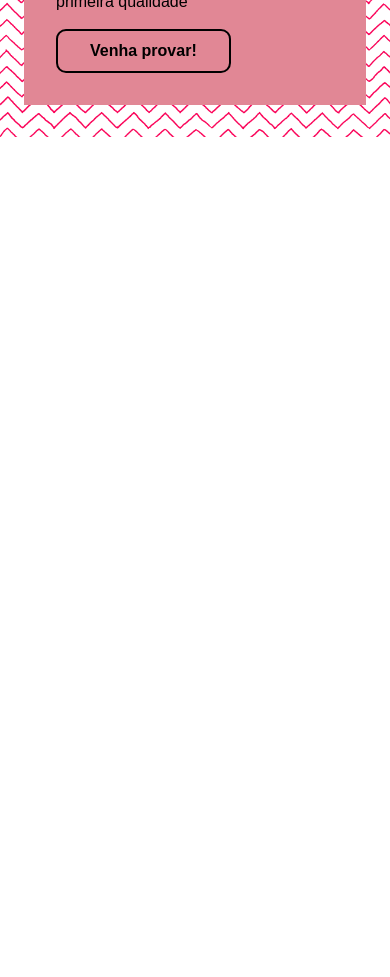
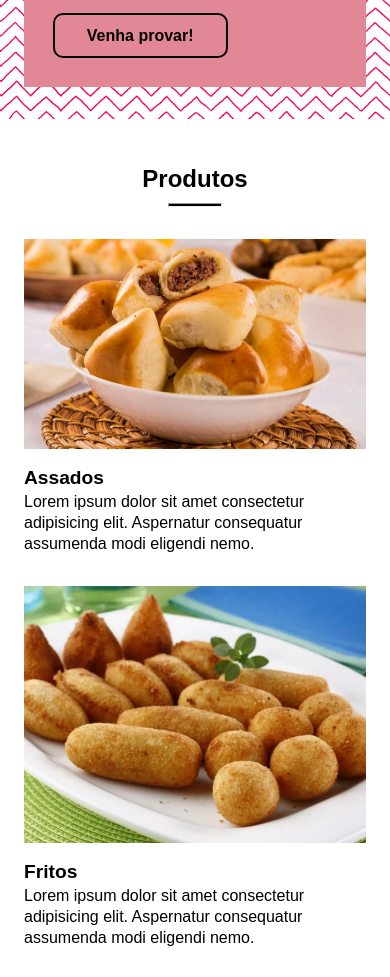
Before and after one commit to xofen/minha_lanchonete_Fulture_HTMLCSS, a plain HTML site: page index.html in a window 390 px wide. Shown: the part 475-1452 px from the top of the page. Before the commit the page ends 844 px from the top, so only its background shows below. Drawn offline with Linux system fonts and the light colour scheme.

Commit message:
Produtos OK - mobileonlyfornow

```diff
--- a/css/common.css
+++ b/css/common.css
@@ -15,7 +15,7 @@ a:hover {
 button {
     cursor: pointer;
     border-radius: 10px;
-    border: 1px solid black;
+    border: 2px solid black;
     font-weight: 600;
     font-size: 1rem;
     margin: 1rem 0;
@@ -55,7 +55,7 @@ header button {
 }
 
 header button:hover {
-    background-color: white;
+    background-color: #eceeef;
     color: black;
 }
 
--- a/index.html
+++ b/index.html
@@ -42,6 +42,34 @@
                 <img src="./imgs/coxinha-com-refri-transparente.webp" alt="Coxinha com Refri">
             </div>
         </section>
+        <section id="products">
+            <div id="products-title">
+                <h2>Produtos</h2><hr>
+            </div>
+            <ul id="products-list">
+                <li>
+                    <img src="./imgs/salgados-assados.webp" alt="Kibes Assados">
+                    <div>
+                        <h3>Assados</h3>
+                        <p>Lorem ipsum dolor sit amet consectetur adipisicing elit. Aspernatur consequatur assumenda modi eligendi nemo.</p>
+                    </div>
+                </li>
+                <li>
+                    <img src="./imgs/salgados-fritos.webp" alt="Táboa de Salgados Fritos">
+                    <div>
+                        <h3>Fritos</h3>
+                        <p>Lorem ipsum dolor sit amet consectetur adipisicing elit. Aspernatur consequatur assumenda modi eligendi nemo.</p>
+                    </div>
+                </li>
+                <li>
+                    <img src="./imgs/salgados-congelados.webp" alt="Bandejas de Salgados Congelados">
+                    <div>
+                        <h3>Congelados</h3>
+                        <p>Lorem ipsum dolor sit amet consectetur adipisicing elit. Aspernatur consequatur assumenda modi eligendi nemo.</p>
+                    </div>
+                </li>
+            </ul>
+        </section>
     </main>
 
     <footer>
--- a/style.css
+++ b/style.css
@@ -9,18 +9,18 @@
 
 #hero-text {
     background-color: #e18795;
-    padding: 2rem;
+    padding: 1.8rem;
 }
 
 #hero h1 {
     font-size: 2rem;
     font-weight: 600;
-    line-height: 2.1rem;
-    margin: .9rem 0;
+    line-height: 2.4rem;
+    margin: .4rem 0 .9rem 0;
 }
 
 #hero h2 {
-    font-size: 1.3rem;
+    font-size: 1.1rem;
     font-weight: 600;
     line-height: 1.3rem;
 }
@@ -36,9 +36,55 @@
 }
 
 #hero button:hover {
-    background-color: #fff;
+    background-color: black;
+    color: white;
 }
 
 #hero img {
     display: none;
 }
+
+/* ________ PRODUTOS __________ */
+#products {
+    padding: 3rem 1.5rem 2rem 1.5rem;
+}
+
+#products-title {
+    text-align: center;
+    margin-bottom: 2rem;
+    width: fit-content;
+    margin-left: auto;
+    margin-right: auto;
+    font-size: 1.5rem;
+    font-weight: 600;
+}
+
+#products-title hr {
+    width: 50%;
+    height: 2px;
+    background-color: black;
+}
+
+#products-list ul {
+    display: flex;
+    flex-direction: column;
+    gap: 5rem;
+}
+
+#products-list li {
+    margin-bottom: 2rem;
+}
+
+#products-list img {
+    width: 100%;
+}
+
+#products-list h3 {
+    font-size: 1.2rem;
+    font-weight: 600;
+    margin: 1rem 0 .3rem 0;
+}
+
+#products-list p {
+    line-height: 1.3rem;
+}
```
